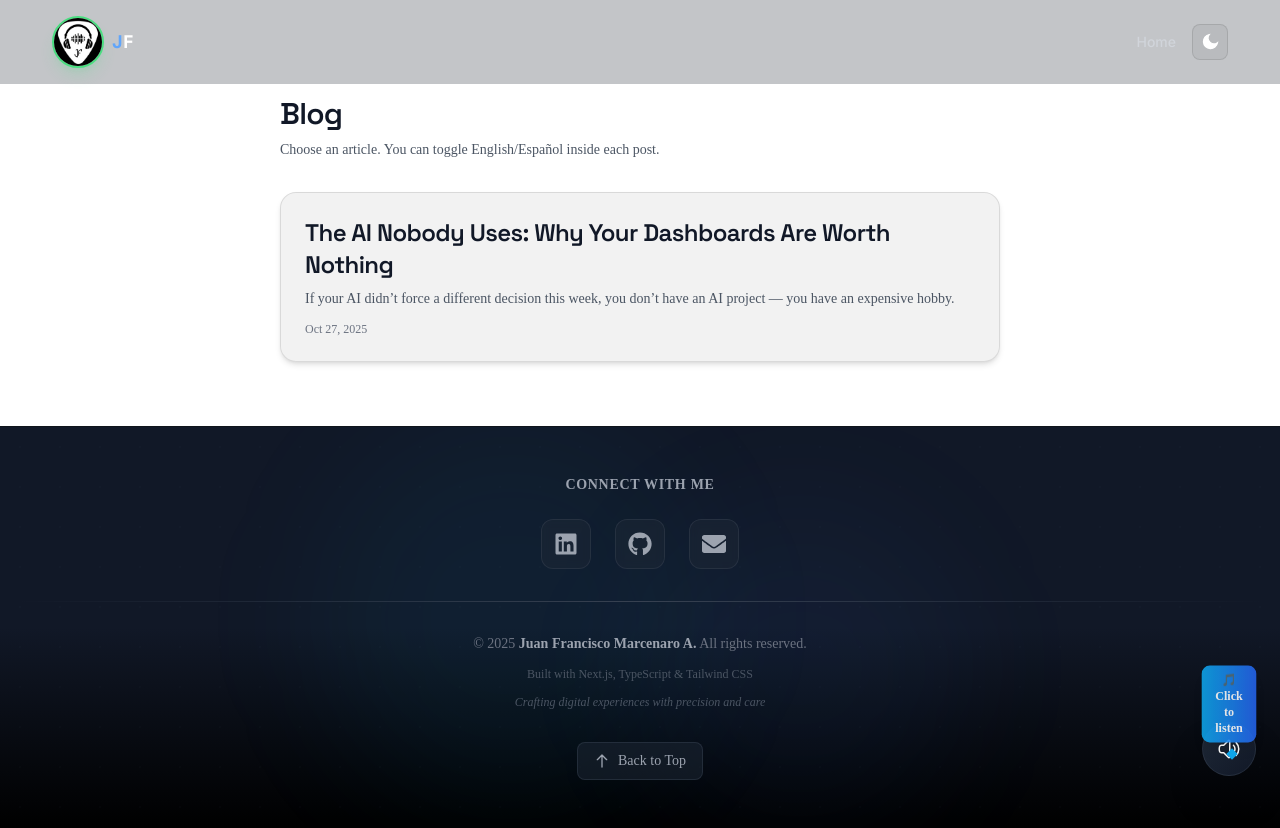
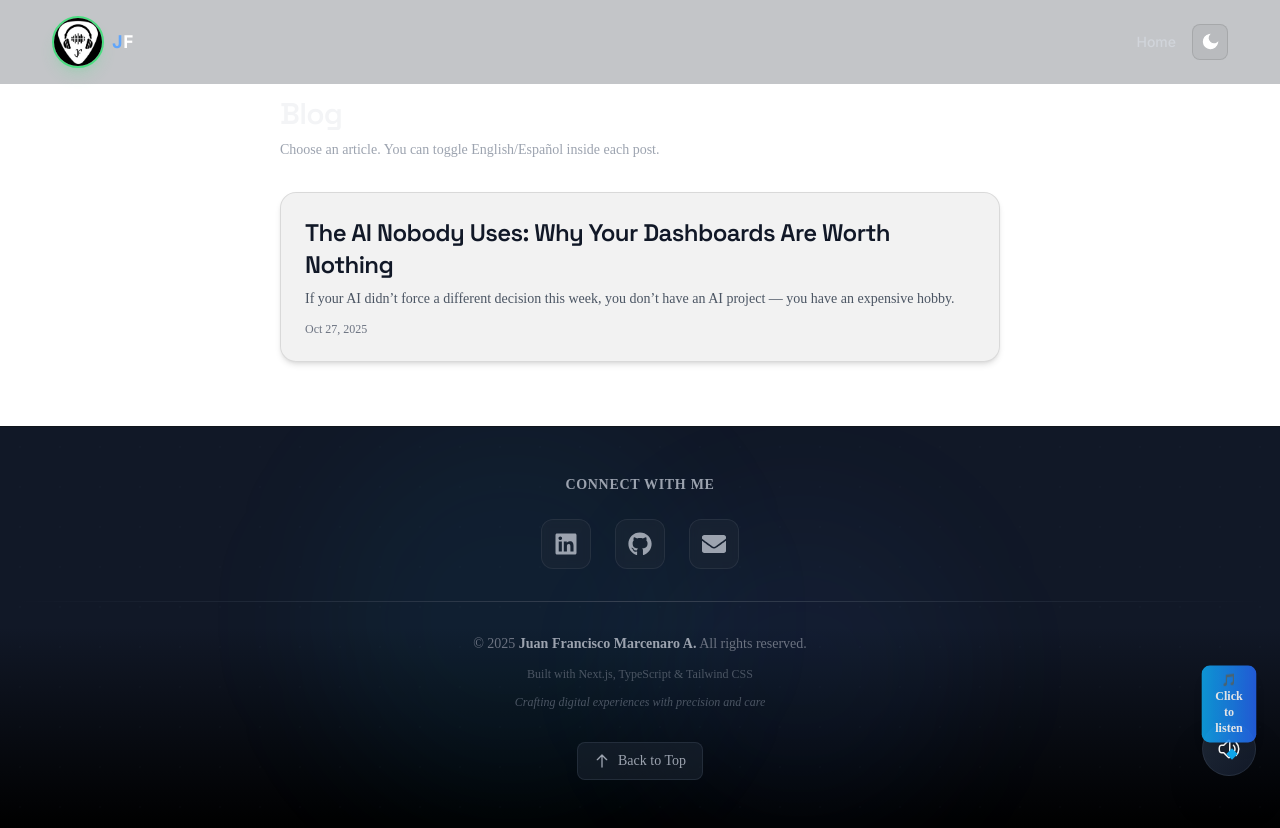
Before and after one commit to jf8989/jf-web, a Next.js app: page /blog in a window 1280 px wide. Built offline with nearby package versions, Linux system fonts and the light colour scheme.

Commit message:
refactor: wrap Header component in Suspense for improved loading behavior on Blog and Home pages

```diff
--- a/src/app/blog/page.tsx
+++ b/src/app/blog/page.tsx
@@ -1,7 +1,7 @@
 /// Path: src/app/blog/page.tsx
-/// Role: Blog index/detail — ensure text colors adapt to light/dark
+/// Role: Blog page wraps Header in Suspense; everything else unchanged
 
-import React from "react";
+import React, { Suspense } from "react";
 import Header from "@/components/Header";
 import Footer from "@/components/Footer";
 import { loadPostBySlug, listAllPostMetas } from "@/data/blog";
@@ -45,10 +45,10 @@ export default async function BlogPage({
       const allMetas = await listAllPostMetas();
       content = (
         <main className="mx-auto max-w-3xl px-6 pt-24 pb-16">
-          <h1 className="text-3xl font-semibold tracking-tight text-gray-900 dark:text-gray-100">
+          <h1 className="text-3xl font-semibold tracking-tight text-gray-100">
             Post not found
           </h1>
-          <p className="mt-2 text-sm text-gray-600 dark:text-gray-400">
+          <p className="mt-2 text-sm text-gray-400">
             The requested article does not exist. Pick one from the list below.
           </p>
           <div className="mt-8">
@@ -61,10 +61,10 @@ export default async function BlogPage({
     const allMetas = await listAllPostMetas();
     content = (
       <main className="mx-auto max-w-3xl px-6 pt-24 pb-16">
-        <h1 className="text-3xl font-semibold tracking-tight text-gray-900 dark:text-gray-100">
+        <h1 className="text-3xl font-semibold tracking-tight text-gray-100">
           Blog
         </h1>
-        <p className="mt-2 text-sm text-gray-600 dark:text-gray-400">
+        <p className="mt-2 text-sm text-gray-400">
           Choose an article. You can toggle English/Español inside each post.
         </p>
         <div className="mt-8">
@@ -76,7 +76,9 @@ export default async function BlogPage({
 
   return (
     <div className="min-h-screen flex flex-col">
-      <Header />
+      <Suspense fallback={<div className="h-16" />}>
+        <Header />
+      </Suspense>
       <div className="flex-1">{content}</div>
       <Footer />
     </div>
--- a/src/app/page.tsx
+++ b/src/app/page.tsx
@@ -1,7 +1,7 @@
 /// Path: src/app/page.tsx
-/// Role: Home page mounts HashScrollOffset so navigation from other routes with hashes lands correctly.
+/// Role: Home page wraps Header in Suspense to satisfy useSearchParams requirement
 
-import React from "react";
+import React, { Suspense } from "react";
 import Header from "@/components/Header";
 import HeroSection from "@/components/HeroSection";
 import ProjectsSection from "@/components/ProjectsSection";
@@ -14,7 +14,10 @@ import HashScrollOffset from "@/components/utils/HashScrollOffset";
 export default function Home() {
   return (
     <>
-      <Header />
+      <Suspense fallback={<div className="h-16" />}>
+        <Header />
+      </Suspense>
+
       {/* Adjust position when the page is loaded with a hash (from another route). */}
       <HashScrollOffset />
       <main className="mt-0">
```
